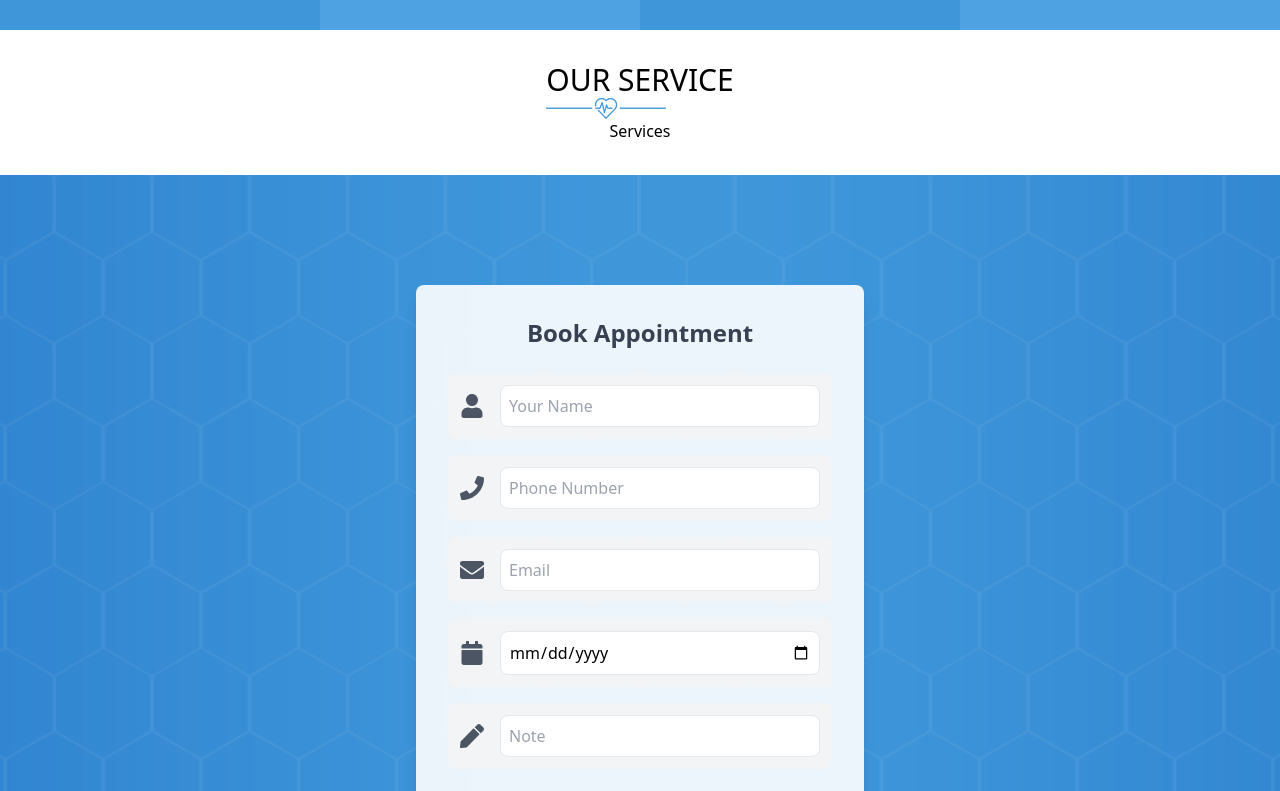
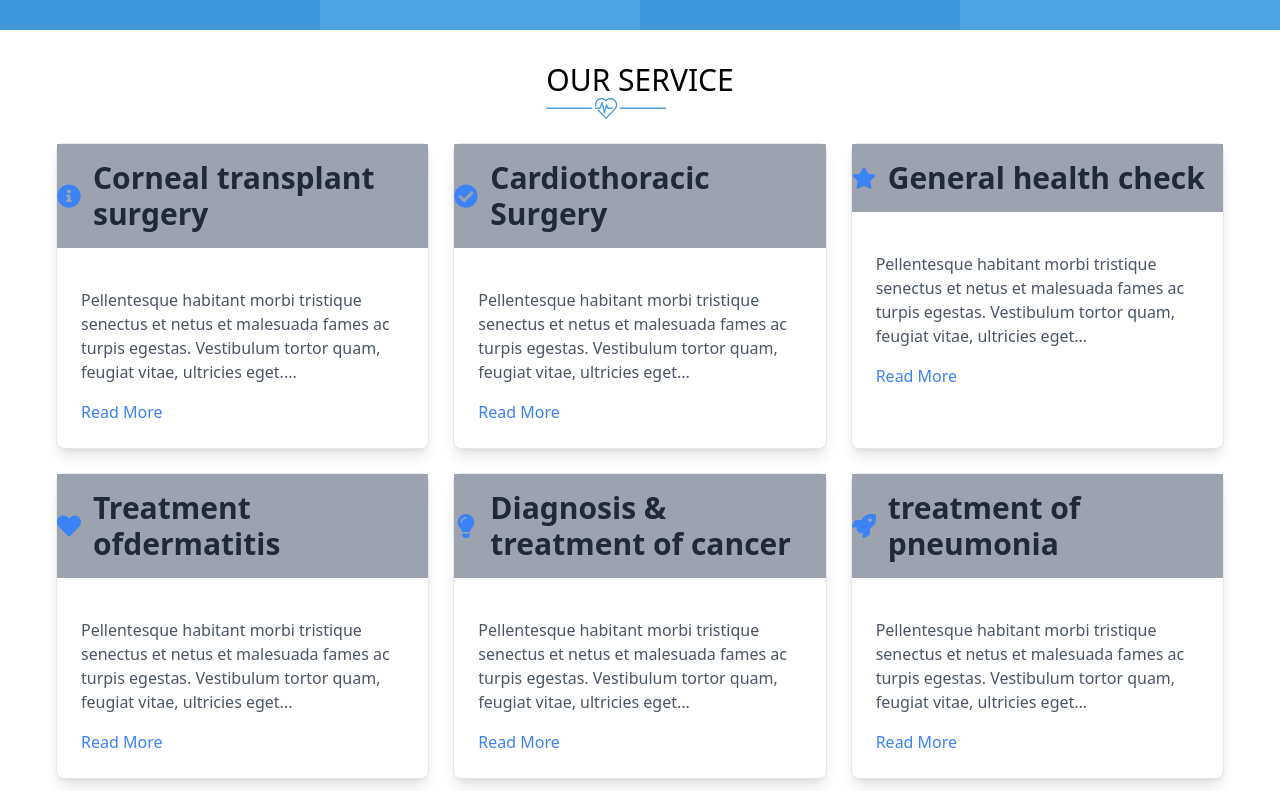
Before and after one commit to stephenmiracle4/medicare, a React (Create React App) app: page / in a window 1280 px wide. Shown: the part 1104-1895 px from the top of the page. Built offline with nearby package versions, Linux system fonts and the light colour scheme.

Commit message:
fix: services

```diff
--- /dev/null
+++ b/src/components/InfoCard.jsx
@@ -0,0 +1,23 @@
+import React from "react";
+
+const InfoCard = ({ icon, title, description, link }) => {
+  return (
+    <div className="max-w-sm mx-auto bg-white border border-gray-200 rounded-lg shadow-lg">
+      <div className="flex items-center space-x-3 mb-4 bg-gray-400 py-4 text-white">
+        <div className="text-blue-500 text-2xl">{icon}</div>
+        <h2 className="text-3xl font-semibold text-gray-800">{title}</h2>
+      </div>
+      <div className=" p-6">
+      <p className="text-gray-600 mb-4">{description}</p>
+      <a
+        href={link}
+        className="text-blue-500 hover:text-blue-700 font-medium transition"
+      >
+        Read More
+      </a>
+      </div>
+    </div>
+  );
+};
+
+export default InfoCard;
--- a/src/components/Services.jsx
+++ b/src/components/Services.jsx
@@ -1,9 +1,63 @@
-import React from 'react'
+import React from "react";
+import { FaInfoCircle, FaCheckCircle, FaStar, FaHeart, FaLightbulb, FaRocket } from "react-icons/fa";
+import InfoCard from './InfoCard';
 
-function Services() {
+const CardGrid = () => {
+  // Data for the cards
+  const cardData = [
+    {
+      icon: <FaInfoCircle />,
+      title: "Corneal transplant surgery",
+      description: "Pellentesque habitant morbi tristique senectus et netus et malesuada fames ac turpis egestas. Vestibulum tortor quam, feugiat vitae, ultricies eget....",
+      link: "#",
+    },
+    {
+      icon: <FaCheckCircle />,
+      title: "Cardiothoracic Surgery",
+      description: "Pellentesque habitant morbi tristique senectus et netus et malesuada fames ac turpis egestas. Vestibulum tortor quam, feugiat vitae, ultricies eget...",
+      link: "#",
+    },
+    {
+      icon: <FaStar />,
+      title: "General health check",
+      description: "Pellentesque habitant morbi tristique senectus et netus et malesuada fames ac turpis egestas. Vestibulum tortor quam, feugiat vitae, ultricies eget...",
+      link: "#",
+    },
+    {
+      icon: <FaHeart />,
+      title: "Treatment ofdermatitis",
+      description: "Pellentesque habitant morbi tristique senectus et netus et malesuada fames ac turpis egestas. Vestibulum tortor quam, feugiat vitae, ultricies eget...",
+      link: "#",
+    },
+    {
+      icon: <FaLightbulb />,
+      title: "Diagnosis & treatment of cancer",
+      description: "Pellentesque habitant morbi tristique senectus et netus et malesuada fames ac turpis egestas. Vestibulum tortor quam, feugiat vitae, ultricies eget...",
+      link: "#",
+    },
+    {
+      icon: <FaRocket />,
+      title: "treatment of pneumonia",
+      description: "Pellentesque habitant morbi tristique senectus et netus et malesuada fames ac turpis egestas. Vestibulum tortor quam, feugiat vitae, ultricies eget...",
+      link: "#",
+    },
+  ];
+
   return (
-    <div>Services</div>
-  )
-}
+    <div className="container mx-auto p-6">
+      <div className="grid grid-cols-1 sm:grid-cols-2 lg:grid-cols-3 gap-6">
+        {cardData.map((card, index) => (
+          <InfoCard
+            key={index}
+            icon={card.icon}
+            title={card.title}
+            description={card.description}
+            link={card.link}
+          />
+        ))}
+      </div>
+    </div>
+  );
+};
 
-export default Services
+export default CardGrid;
--- a/src/pages/ServiceSection.jsx
+++ b/src/pages/ServiceSection.jsx
@@ -1,5 +1,5 @@
 import React from 'react'
-import Services from '../components/Services'
+import CardGrid from '../components/Services'
 
 
 function ServiceSection() {
@@ -13,7 +13,7 @@ function ServiceSection() {
         <img src="images/services/underline1.png" alt="" />
         </div>
         <div>
-            <Services />
+            <CardGrid />
         </div>
     </div>
   )
```
